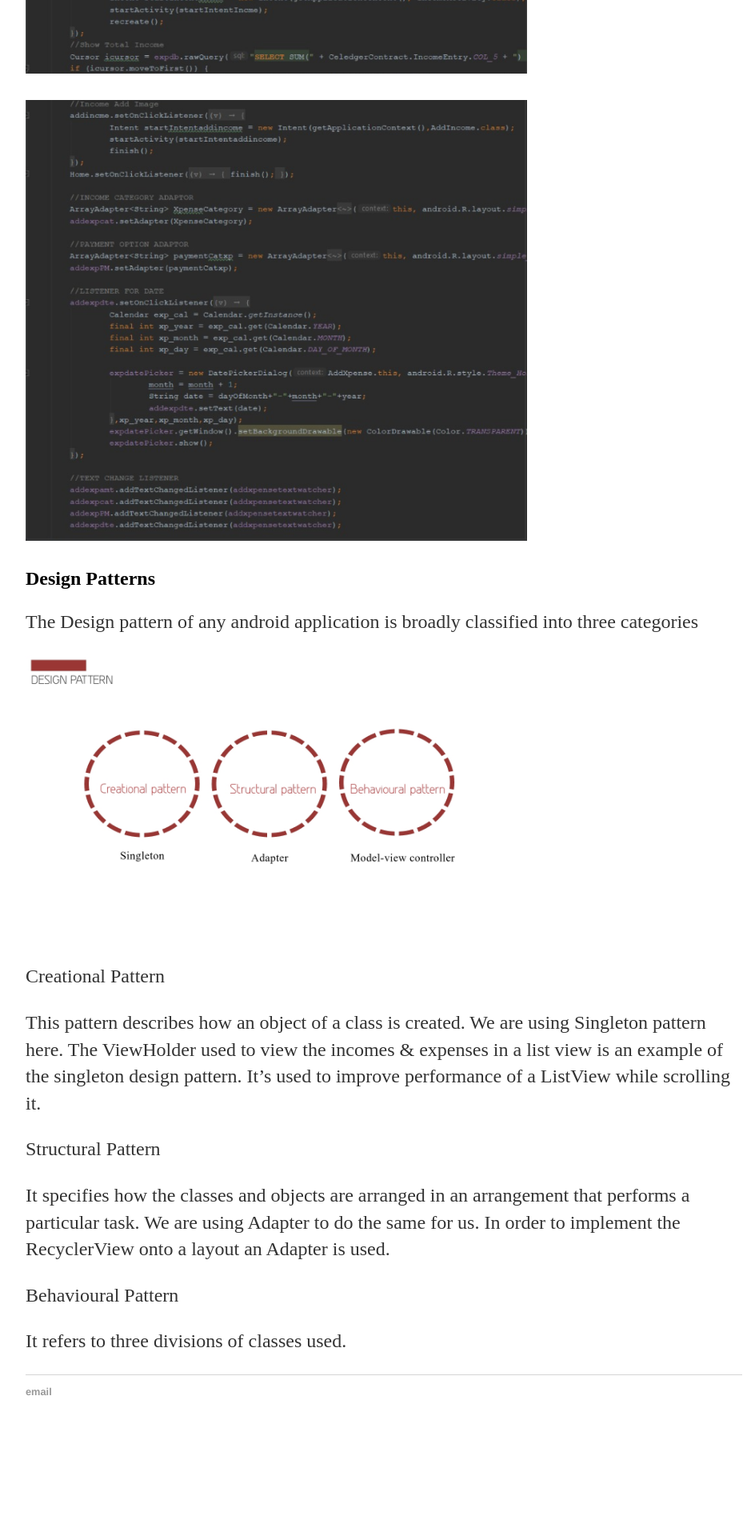
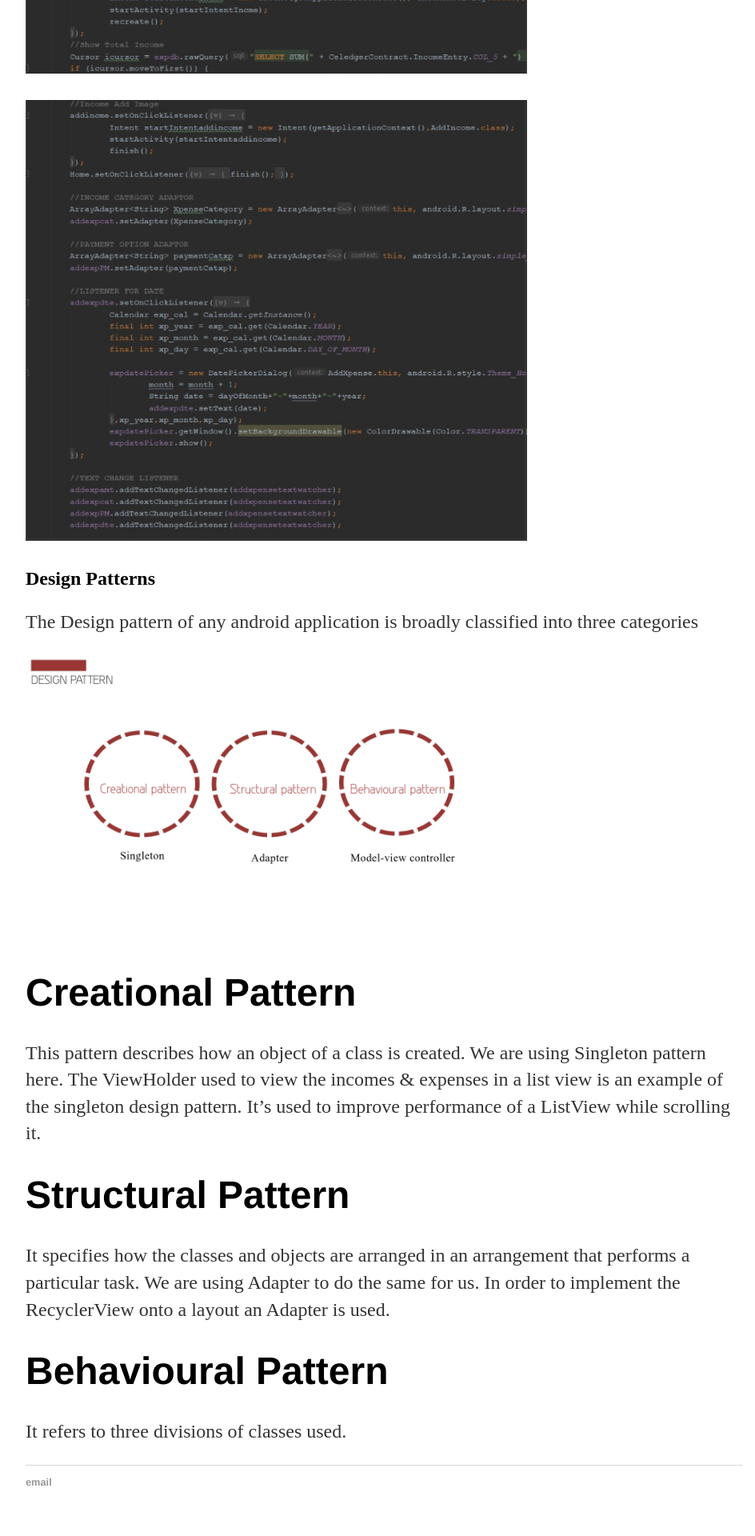
Before and after one commit to DBSE-teaching/isee2019-TeamMachine, a Jekyll site: the page built from docs/_posts/2019-06-04-Advanced-Prototype.md, in a window 1280 px wide. Shown: the part 1371-3291 px from the top of the page at 80% size, without its empty margins (160-1104 px from the left). Built offline with Jekyll 4.4.1, drawn with Linux system fonts in a browser that asks for light colours; a file with an impossible date is left out; before the commit the page ends 3178 px from its top, so only the background shows below that.

```diff
--- a/docs/_posts/2019-06-04-Advanced-Prototype.md
+++ b/docs/_posts/2019-06-04-Advanced-Prototype.md
@@ -24,14 +24,14 @@ The Design pattern of any android application is broadly classified into three c
 
 ![DP]({{site.baseurl}}/images/DP.jpg "DP"){:height="40%" width="70%"}
 
-Creational Pattern
+# Creational Pattern
 
 This pattern describes how an object of a class is created. We are using Singleton pattern here. The ViewHolder used to view the incomes & expenses in a list view is an example of the singleton design pattern. It's used to improve performance of a ListView while scrolling it.
 
-Structural Pattern
+# Structural Pattern
 
 It specifies how the classes and objects are arranged in an arrangement that performs a particular task. We are using Adapter to do the same for us. In order to implement the RecyclerView onto a layout an Adapter is used.
 
-Behavioural Pattern
+# Behavioural Pattern
 
 It refers to three divisions of classes used.
```
